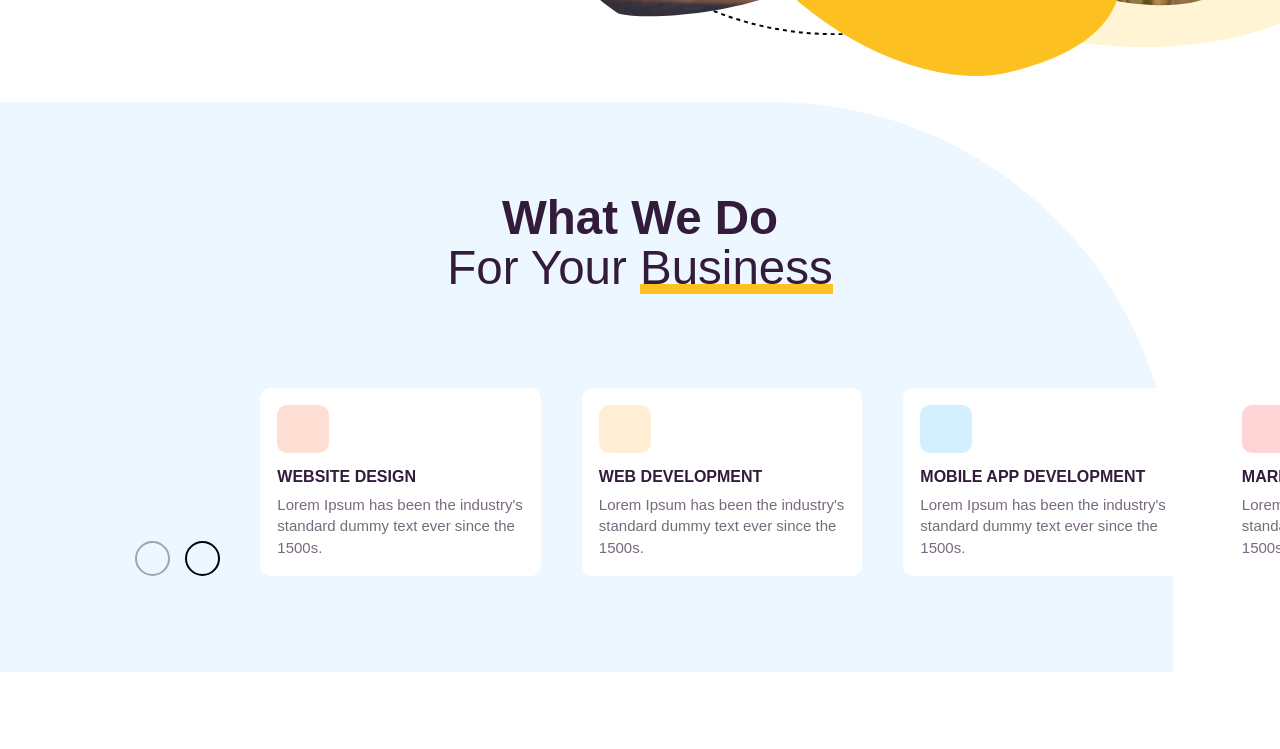
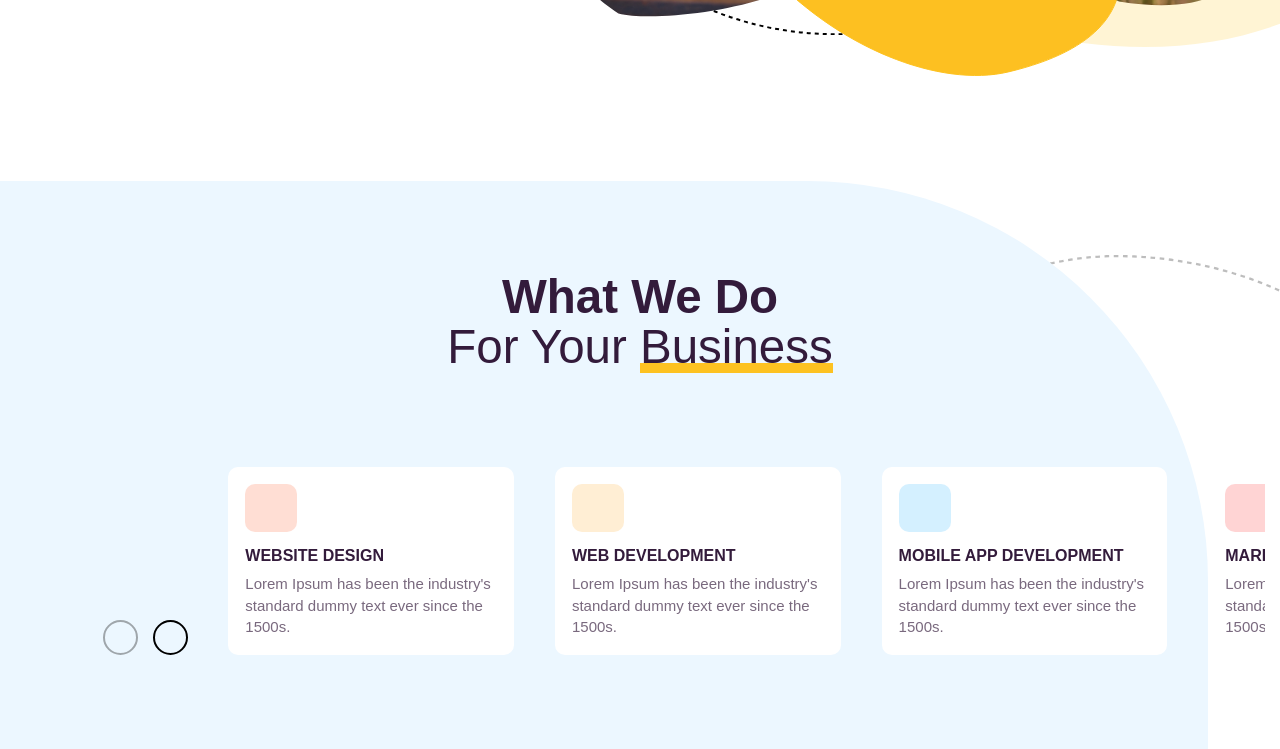
Before and after one commit to mukhammed2021/DreamAgency, a website built with Vite: page index.html in a window 1280 px wide. Shown: the part 664-1413 px from the top of the page. Built offline with nearby package versions, Linux system fonts and the light colour scheme; a web font is replaced by a local one.

Commit message:
What we do section

```diff
--- a/src/style/blocks/what-we-do.scss
+++ b/src/style/blocks/what-we-do.scss
@@ -1,31 +1,48 @@
 .business {
+   @include fluid-value("padding-top", 80, 40, 1300, 320);
    // .business__container
+   &__container {
+      position: relative;
       @include fluid-value("padding-top", 92, 46, 1300, 320);
       @include fluid-value("padding-bottom", 97, 48, 1300, 320);
-   position: relative;
       &::before {
          content: "";
          position: absolute;
          width: 100vw;
          height: 100%;
          top: 0;
-      left: -107px;
+         translate: -100% 0;
+         left: calc(100% - toRem(72));
          border-radius: 0 toRem(400) 0 0;
          background-color: #ecf7ff;
          z-index: -1;
+         @media (max-width: toEm(767.98)) {
+            border-radius: 0 toRem(200) 0 0;
          }
-   &__container {
+      }
+      &::after {
+         content: "";
+         position: absolute;
+         bottom: -12.891986%; /* -74/574 */
+         right: -12.153846%; /* -158/1300 */
+         width: 100%;
+         height: 100%;
+         background-image: url("/img/what-we-do/decor.svg");
+         background-repeat: no-repeat;
+         background-position: bottom right;
+         background-size: contain;
+         z-index: -2;
+      }
+   }
+   // .business__title
+   &__title {
       &:not(:last-child) {
          @include fluid-value("margin-bottom", 95, 47, 1300, 320);
       }
    }
-   // .business__title
-   &__title {
-   }
    // .business__body
    &__body {
-      // margin-left: toRem(140);
-      @include fluid-value("margin-left", 140, 15, 1300, 768);
+      @include fluid-value("margin-left", 90, 45, 1300, 768);
       @media (min-width: toEm(425)) {
          display: flex;
          flex-direction: row-reverse;
```
Also changed, not shown: src/html/blocks/what-we-do.html (+1 -1 lines), public/img/what-we-do/decor.svg (added). Lines whose indentation alone changed are shown as unchanged.
